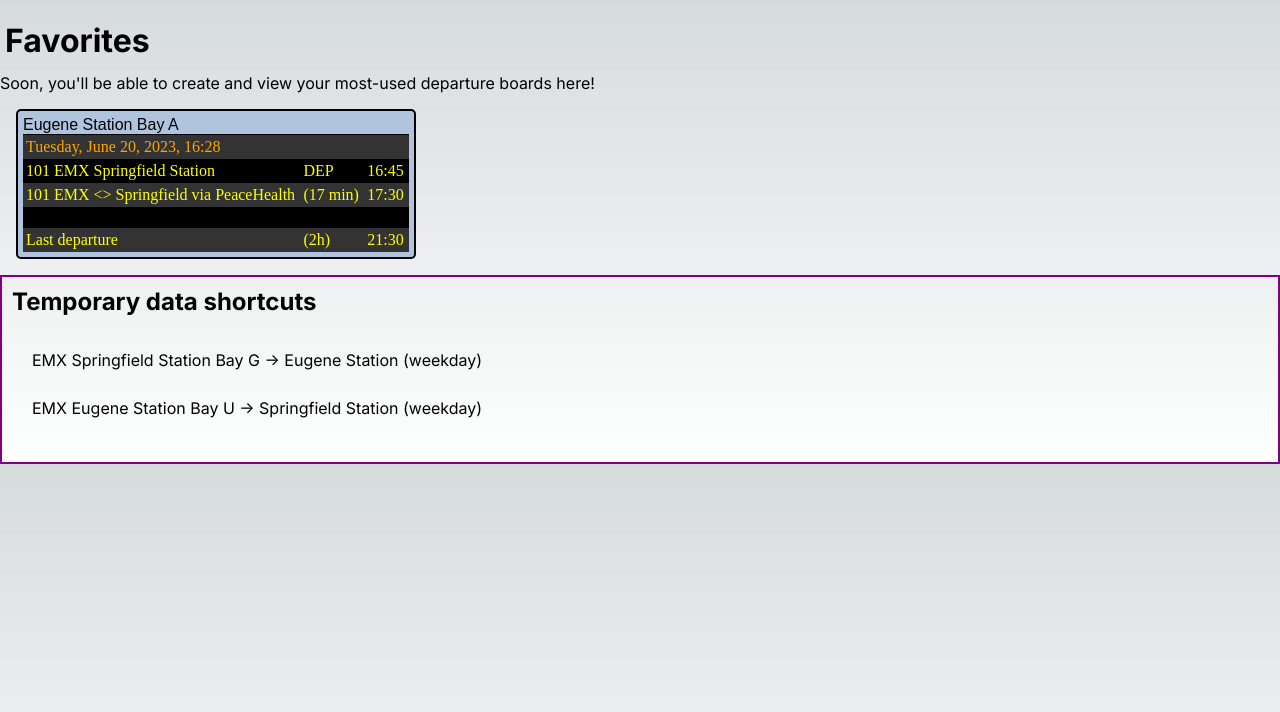
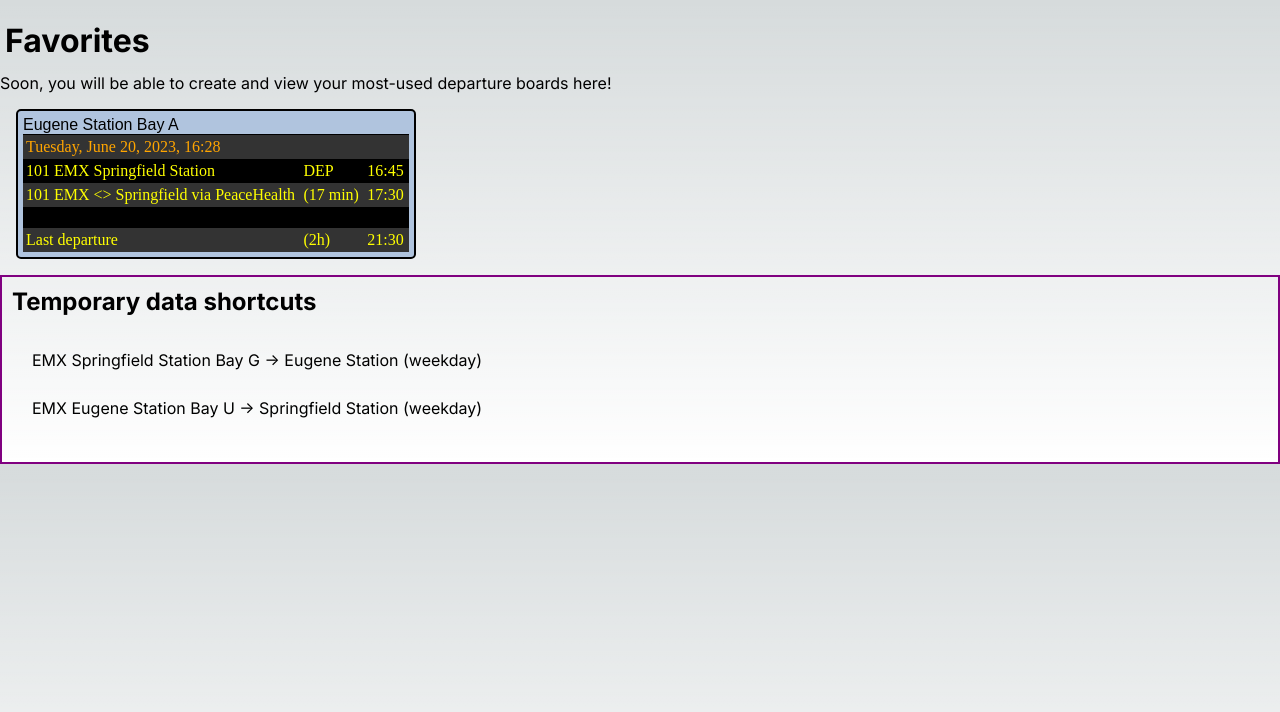
Before and after one commit to danimal-johnson/departure-board-app, a Next.js app: page /favorites in a window 1280 px wide. Shown: the top 712 px of the page. Built offline with nearby package versions, Linux system fonts and the light colour scheme.

Commit message:
Fix: remove apostrophe in tsx block

```diff
--- a/app/favorites/page.tsx
+++ b/app/favorites/page.tsx
@@ -6,7 +6,7 @@
 
       <h1 className={styles.title}>Favorites</h1>
       <p className={styles.p}>
-        Soon, you'll be able to create and view your most-used departure boards here!
+        Soon, you will be able to create and view your most-used departure boards here!
       </p>
 
       <div className={styles.card}>
```
